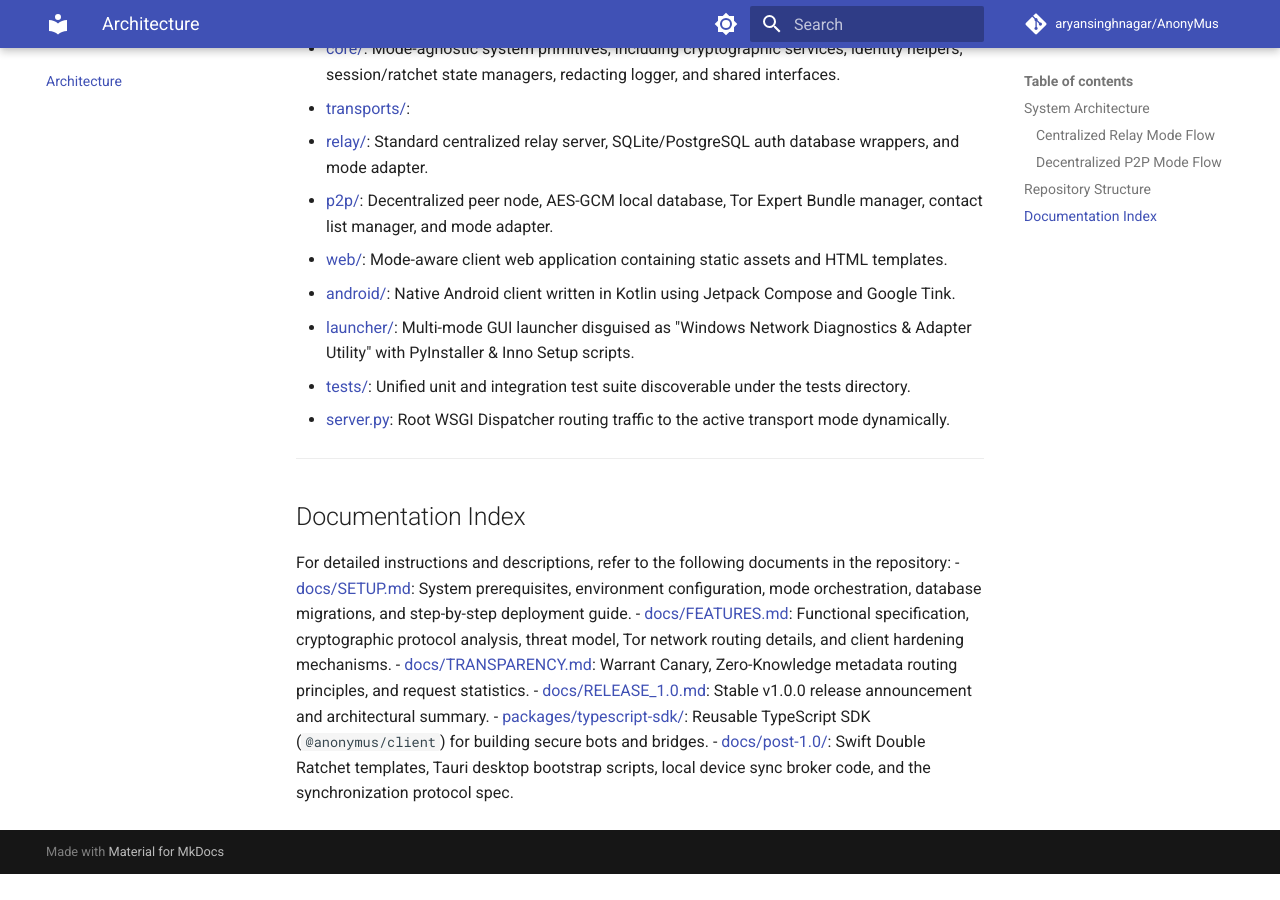
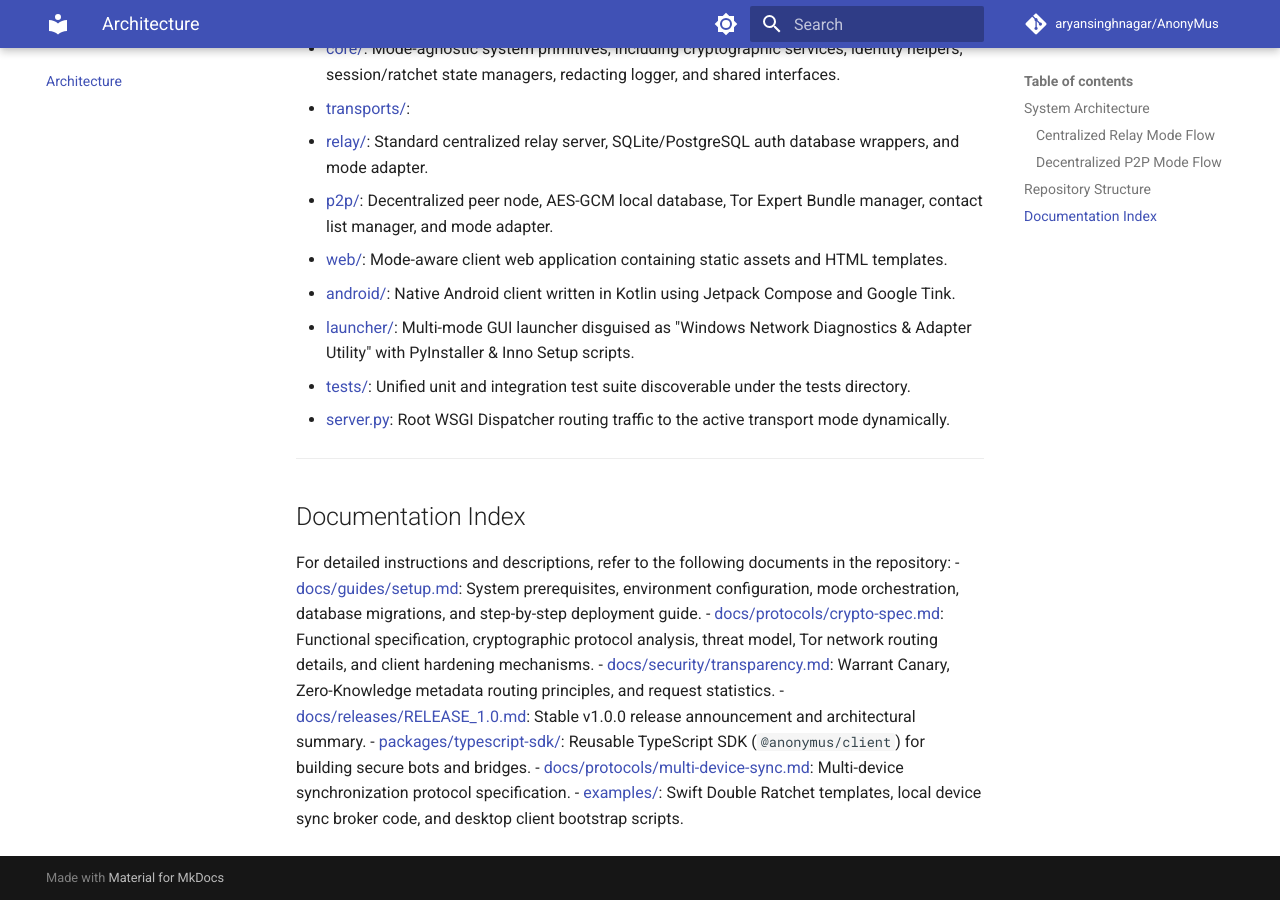
Before and after one commit to aryansinghnagar/AnonyMus, an MkDocs documentation site: the page built from docs/architecture/overview.md, in a window 1280 px wide and 900 px high, scrolled down 1139 px. Built offline with MkDocs 1.6.1 and Material for MkDocs 9.7.7, drawn with Linux system fonts in a browser that asks for light colours; comment, search, counter and statistics services are not loaded; before the commit the page ends 2013 px from its top, so only the background shows below that.

Commit message:
docs: resolve broken and outdated path references in documentation index

```diff
--- a/docs/architecture/overview.md
+++ b/docs/architecture/overview.md
@@ -75,9 +75,10 @@ graph LR
 ## Documentation Index
 
 For detailed instructions and descriptions, refer to the following documents in the repository:
-- [docs/SETUP.md](file:///c:/Users/Aryan/OneDrive/Desktop/Coding%20Projects/1-Custom%20Chat%20App/AnonyMus/docs/SETUP.md): System prerequisites, environment configuration, mode orchestration, database migrations, and step-by-step deployment guide.
-- [docs/FEATURES.md](file:///c:/Users/Aryan/OneDrive/Desktop/Coding%20Projects/1-Custom%20Chat%20App/AnonyMus/docs/FEATURES.md): Functional specification, cryptographic protocol analysis, threat model, Tor network routing details, and client hardening mechanisms.
-- [docs/TRANSPARENCY.md](file:///c:/Users/Aryan/OneDrive/Desktop/Coding%20Projects/1-Custom%20Chat%20App/AnonyMus/docs/TRANSPARENCY.md): Warrant Canary, Zero-Knowledge metadata routing principles, and request statistics.
-- [docs/RELEASE_1.0.md](file:///c:/Users/Aryan/OneDrive/Desktop/Coding%20Projects/1-Custom%20Chat%20App/AnonyMus/docs/RELEASE_1.0.md): Stable v1.0.0 release announcement and architectural summary.
-- [packages/typescript-sdk/](file:///c:/Users/Aryan/OneDrive/Desktop/Coding%20Projects/1-Custom%20Chat%20App/AnonyMus/packages/typescript-sdk/): Reusable TypeScript SDK (`@anonymus/client`) for building secure bots and bridges.
-- [docs/post-1.0/](file:///c:/Users/Aryan/OneDrive/Desktop/Coding%20Projects/1-Custom%20Chat%20App/AnonyMus/docs/post-1.0/): Swift Double Ratchet templates, Tauri desktop bootstrap scripts, local device sync broker code, and the synchronization protocol spec.
+- [docs/guides/setup.md](file:///docs/guides/setup.md): System prerequisites, environment configuration, mode orchestration, database migrations, and step-by-step deployment guide.
+- [docs/protocols/crypto-spec.md](file:///docs/protocols/crypto-spec.md): Functional specification, cryptographic protocol analysis, threat model, Tor network routing details, and client hardening mechanisms.
+- [docs/security/transparency.md](file:///docs/security/transparency.md): Warrant Canary, Zero-Knowledge metadata routing principles, and request statistics.
+- [docs/releases/RELEASE_1.0.md](file:///docs/releases/RELEASE_1.0.md): Stable v1.0.0 release announcement and architectural summary.
+- [packages/typescript-sdk/](file:///packages/typescript-sdk/): Reusable TypeScript SDK (`@anonymus/client`) for building secure bots and bridges.
+- [docs/protocols/multi-device-sync.md](file:///docs/protocols/multi-device-sync.md): Multi-device synchronization protocol specification.
+- [examples/](file:///examples/): Swift Double Ratchet templates, local device sync broker code, and desktop client bootstrap scripts.
```
Also changed, not shown: docs/releases/RELEASE_1.0.md (+1 -1 lines).
